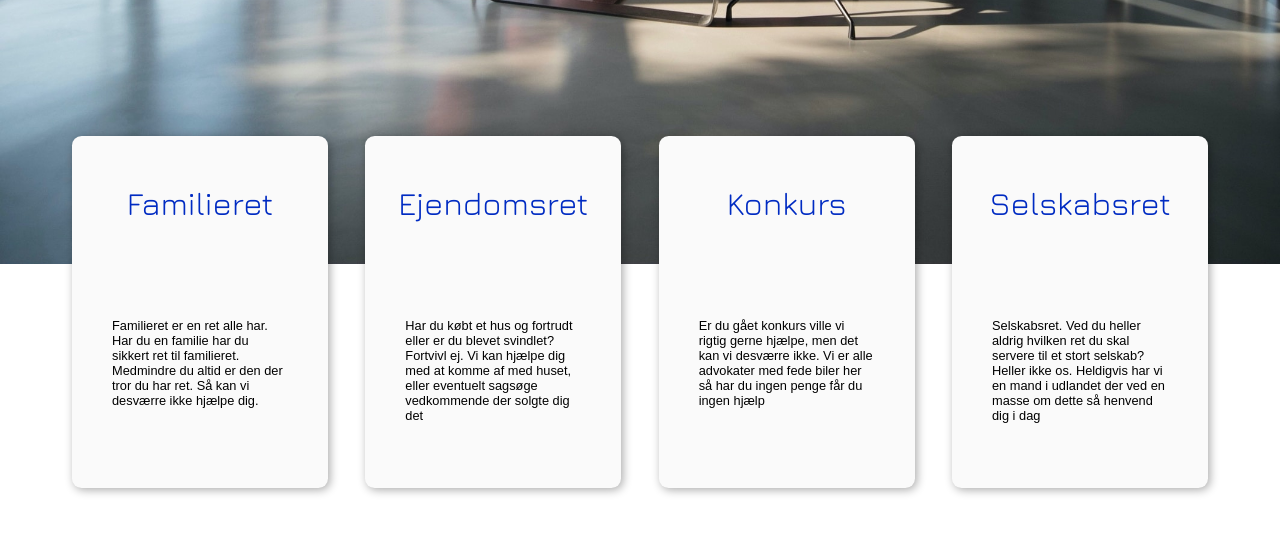
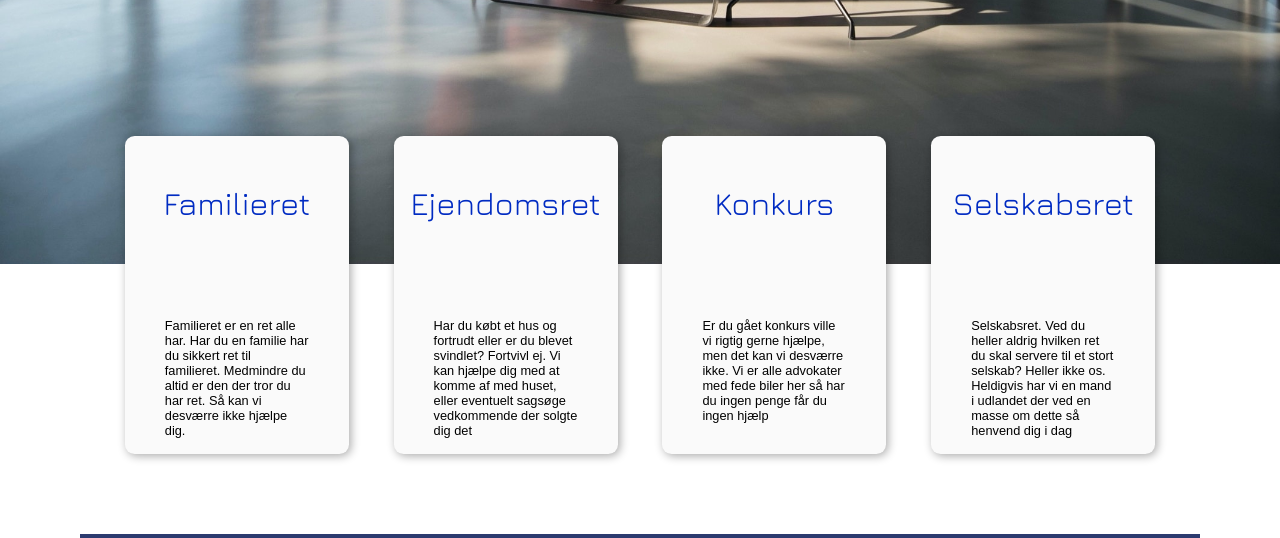
Before and after one commit to Razzoy/Leo-Lov_OnePage, a React (Vite) app in the folder Leo-Lov_project/: page / in a window 1280 px wide. Shown: the part 660-1198 px from the top of the page. Built offline with nearby package versions, Linux system fonts and the light colour scheme; grey boxes are pictures that could not be loaded.

Commit message:
Update 21-8 v1

```diff
--- a/Leo-Lov_project/src/components/Card/Card.module.scss
+++ b/Leo-Lov_project/src/components/Card/Card.module.scss
@@ -8,8 +8,7 @@
     display: flex;
     flex-direction: column;
     background-color: $page-color;
-    max-width: 14rem;
-    height: 20rem;
+    max-width: 15vw;
     padding: 1rem;
 
     h3{
--- a/Leo-Lov_project/src/components/Section/Section.module.scss
+++ b/Leo-Lov_project/src/components/Section/Section.module.scss
@@ -1,12 +1,12 @@
 @use "../../Global.scss" as *;
 
 .sectionStyle {
-    margin: 0 4.5rem;
+    margin: 0 5rem;
 }
 
 .sectionCards {
     display: flex;
-    justify-content: space-between;
+    justify-content: space-evenly;
     z-index: 2;
     margin-top: -8rem;
     margin-bottom: 5rem;
@@ -20,5 +20,5 @@
 
 .sectionTeam {
     display: flex;
-    justify-content: space-between;
+    justify-content: space-evenly;
 }
```
